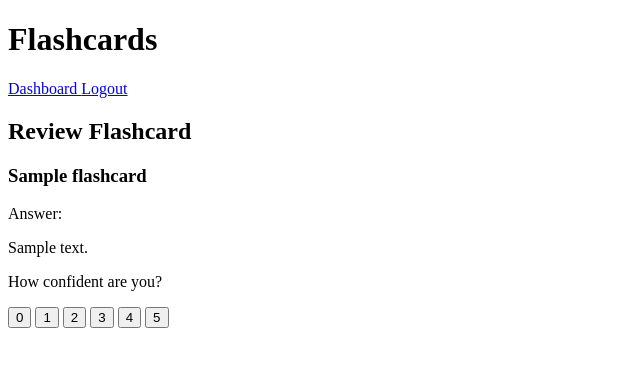
After one commit to Saharsh05/COM6036, a Flask app: page /review/1 in a window 1280 px wide. The commit adds this page. Shown: the top 367 px of the page, without its empty margins (0-640 px from the left). Run offline with Flask 3, Linux system fonts and the light colour scheme; a user stored in the database is signed in; tables that the repository leaves empty hold one stand-in row (values such as "Sample post"); some libraries are stand-ins or nearby versions.

Commit message:
added in review functioanility to give flashcards a priority rating

```diff
--- a/app.py
+++ b/app.py
@@ -1,9 +1,9 @@
 import os
-
+from datetime import datetime, timezone
 from flask import Flask
 from dotenv import load_dotenv
 from sqlalchemy import text
-
+from revisionService import RevisionService
 from extensions import db, login_manager, csrf
 from models import User
 from models import Subject
@@ -225,13 +225,6 @@ def login():
         "login.html"
     )
 
-@app.route("/dashboard")
-@login_required
-def dashboard():
-
-    return render_template(
-        "dashboard.html"
-    )
 @app.route("/logout")
 @login_required
 def logout():
@@ -370,5 +363,101 @@ def create_flashcard():
         "createFlashcard.html",
         subjects=subjects
     )
+@app.route("/dashboard")
+@login_required
+def dashboard():
+
+    cards = Flashcard.query.filter_by(
+        user_id=current_user.id
+    ).all()
+
+
+    ranked_cards = []
+
+
+    for card in cards:
+
+        priority = (
+            RevisionService.calculate_priority(
+                card
+            )
+        )
+
+        ranked_cards.append(
+            {
+                "card": card,
+                "priority": priority
+            }
+        )
+
+
+    ranked_cards.sort(
+        key=lambda item: item["priority"],
+        reverse=True
+    )
+
+
+    return render_template(
+        "dashboard.html",
+        ranked_cards=ranked_cards
+    )
+@app.route(
+    "/review/<int:card_id>",
+    methods=["GET", "POST"]
+)
+@login_required
+def review(card_id):
+
+    card = Flashcard.query.filter_by(
+        id=card_id,
+        user_id=current_user.id
+    ).first_or_404()
+
+    if request.method == "POST":
+
+        rating = request.form.get(
+            "rating",
+            type=int
+        )
+
+        if rating is None or rating < 0 or rating > 5:
+
+            flash("Please select a confidence rating from 0 to 5.")
+
+            return redirect(
+                url_for("review", card_id=card.id)
+            )
+
+        review_time = datetime.now(timezone.utc)
+
+        review_log = ReviewLog(
+            rating=rating,
+            reviewed_at=review_time,
+            flashcard_id=card.id
+        )
+
+        card.last_reviewed_at = review_time
+
+        card.confidence = rating
+
+        card.next_review_at = (
+            RevisionService.calculate_next_review(
+                rating,
+                review_time
+            )
+        )
+
+        db.session.add(review_log)
+
+        db.session.commit()
+
+        return redirect(
+            url_for("dashboard")
+        )
+
+    return render_template(
+        "review.html",
+        card=card
+    )
 if __name__ == "__main__":
     app.run(debug=True)
--- /dev/null
+++ b/templates/review.html
@@ -0,0 +1,34 @@
+{% extends "base.html" %}
+
+{% block content %}
+
+<h2>Review Flashcard</h2>
+
+<h3>{{ card.question }}</h3>
+
+<form method="POST">
+
+    <input
+        type="hidden"
+        name="csrf_token"
+        value="{{ csrf_token() }}"
+    >
+
+    <p>Answer:</p>
+
+    <p>
+        {{ card.answer }}
+    </p>
+
+    <p>How confident are you?</p>
+
+    <button type="submit" name="rating" value="0">0</button>
+    <button type="submit" name="rating" value="1">1</button>
+    <button type="submit" name="rating" value="2">2</button>
+    <button type="submit" name="rating" value="3">3</button>
+    <button type="submit" name="rating" value="4">4</button>
+    <button type="submit" name="rating" value="5">5</button>
+
+</form>
+
+{% endblock %}
```
Also changed, not shown: revisionService.py (+72 -0 lines), templates/dashboard.html (+28 -0 lines), tests/test_revision_service.py (added, +48 -0 lines).
